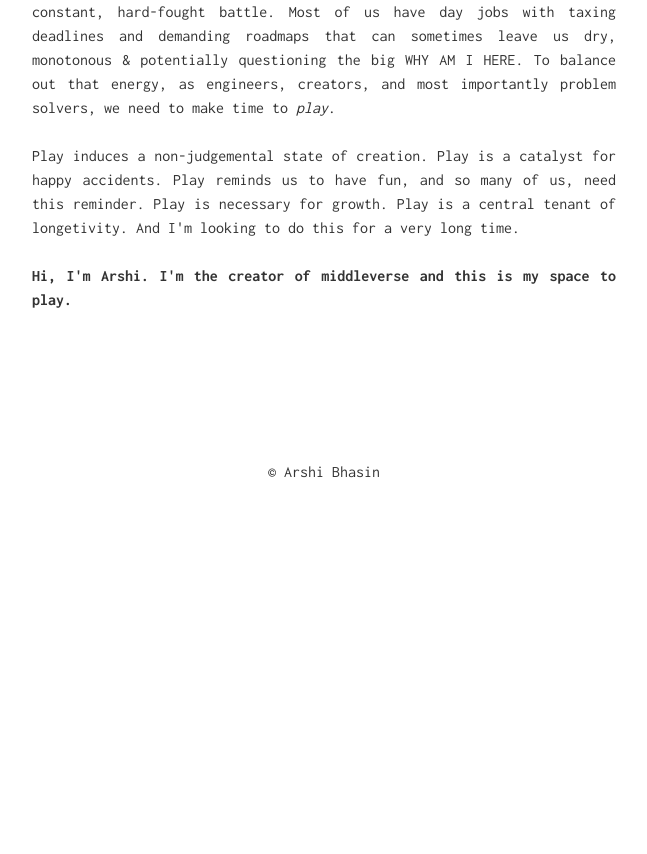
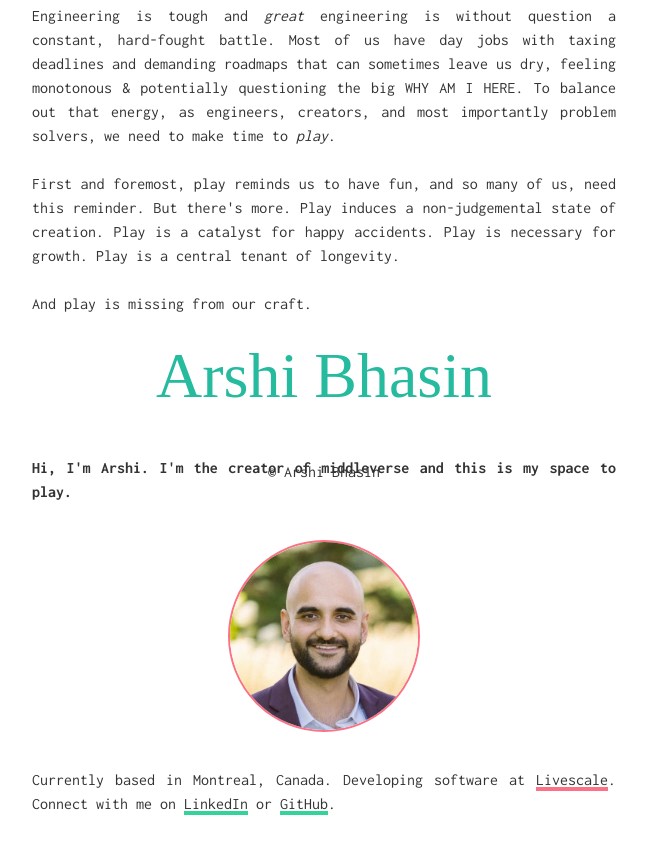
Before and after one commit to middleverse/huascaran, a SvelteKit app: page /about in a window 1280 px wide. Shown: the part 300-1154 px from the top of the page, without its empty margins (316-963 px from the left). Before the commit the page ends 800 px from the top, so only its background shows below. Built offline with nearby package versions, Linux system fonts and the light colour scheme; a web font is replaced by a local one.

Commit message:
updated about page

```diff
--- a/src/routes/about/+page.svelte
+++ b/src/routes/about/+page.svelte
@@ -1,7 +1,9 @@
 <!-- about/+page.svelte -->
-<h1 class="text-3xl text-center font-bold pb-3">Mission</h1>
 
-<div class="text-justify">
+<!-- Mission Section -->
+<h1 class="text-3xl text-center font-bold pb-10">Mission</h1>
+
+<div class="text-justify pb-10">
 	<p class="p-3">
 		My hope is for this to be a space the dev community can learn from, get inspired by and
 		influence back.
@@ -10,19 +12,52 @@
 	<p class="p-3">
 		Engineering is tough and <span class="italic">great</span> engineering is without question a
 		constant, hard-fought battle. Most of us have day jobs with taxing deadlines and demanding
-		roadmaps that can sometimes leave us dry, monotonous & potentially questioning the big WHY AM I
-		HERE. To balance out that energy, as engineers, creators, and most importantly problem solvers,
-		we need to make time to
+		roadmaps that can sometimes leave us dry, feeling monotonous & potentially questioning the big
+		WHY AM I HERE. To balance out that energy, as engineers, creators, and most importantly problem
+		solvers, we need to make time to
 		<span class="italic">play</span>.
 	</p>
 
 	<p class="p-3">
-		Play induces a non-judgemental state of creation. Play is a catalyst for happy accidents. Play
-		reminds us to have fun, and so many of us, need this reminder. Play is necessary for growth.
-		Play is a central tenant of longetivity. And I'm looking to do this for a very long time.
+		First and foremost, play reminds us to have fun, and so many of us, need this reminder. But
+		there's more. Play induces a non-judgemental state of creation. Play is a catalyst for happy
+		accidents. Play is necessary for growth. Play is a central tenant of longevity.
 	</p>
+
+	<p class="p-3">And play is missing from our craft.</p>
+
+	<h1 class="logo text-center pb-5 about-signature">Arshi Bhasin</h1>
 
 	<p class="p-3 font-bold">
 		Hi, I'm Arshi. I'm the creator of middleverse and this is my space to play.
 	</p>
+
+	<img
+		alt="profile pic"
+		src="/images/profile.jpg"
+		class="h-48 w-48 container mx-auto m-6 rounded-full border-2 border-rose-400"
+	/>
+
+	<p class="p-3">
+		Currently based in Montreal, Canada. Developing software at
+		<a href="https://livescale.tv" class="underline decoration-4 decoration-rose-400">Livescale</a>.
+		Connect with me on
+
+		<a
+			class="underline decoration-4 decoration-emerald-400"
+			href="https://www.linkedin.com/in/arshibhasin/">LinkedIn</a
+		>
+
+		or
+
+		<a class="underline decoration-4 decoration-emerald-400" href="https://github.com/middleverse"
+			>GitHub</a
+		>.
+	</p>
 </div>
+
+<style>
+	.about-signature {
+		color: rgb(38, 186, 159);
+	}
+</style>
```
Also changed, not shown: static/images/profile.jpg (added).
